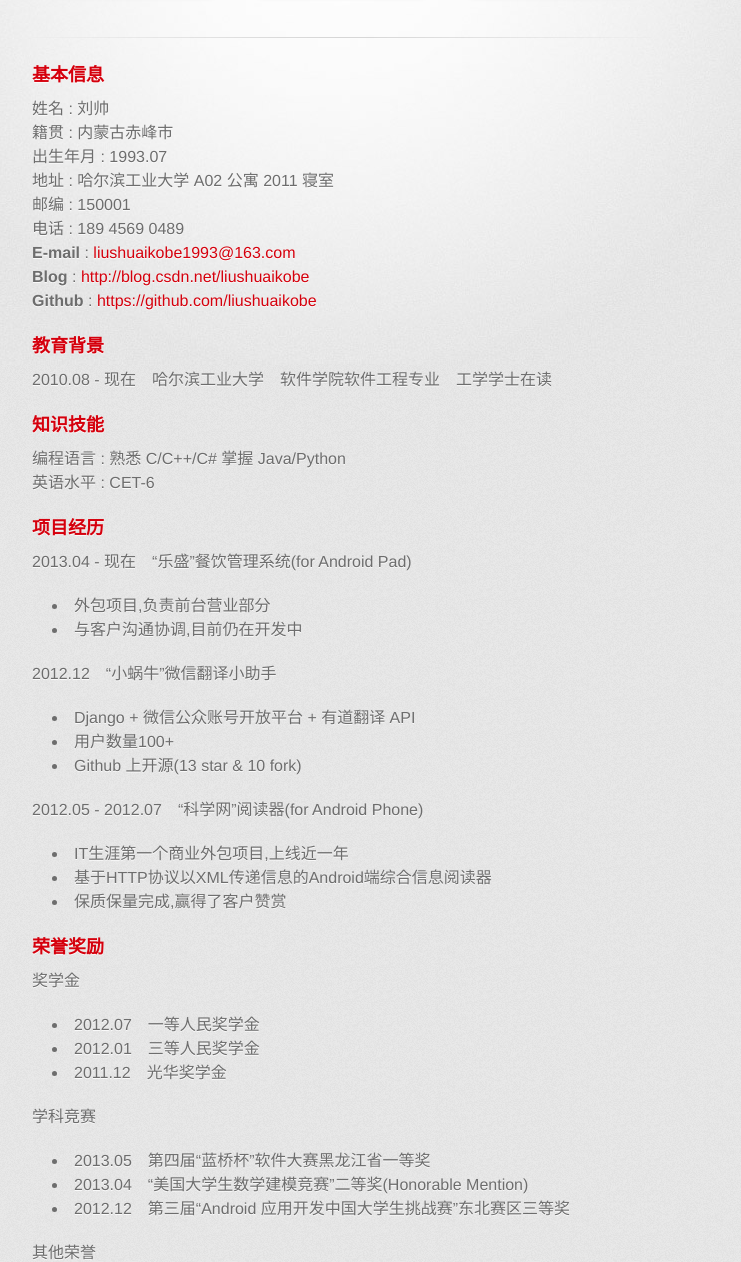
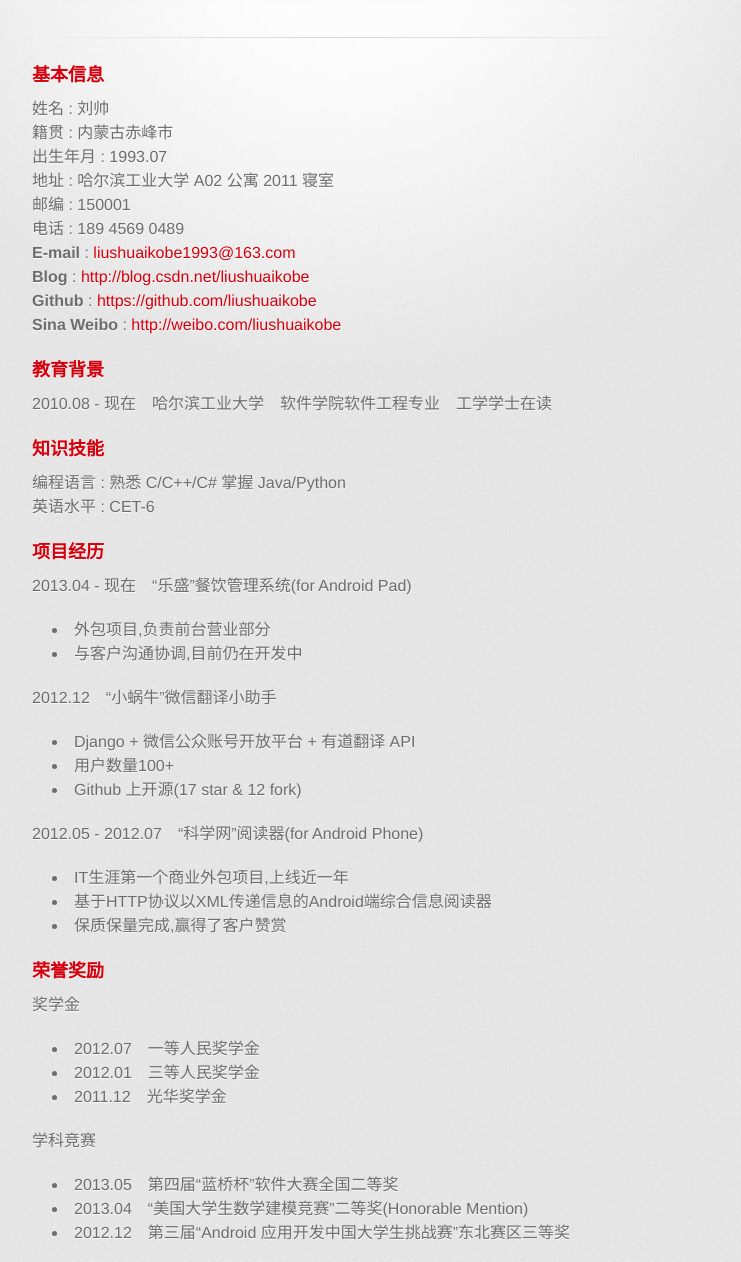
Before and after one commit to liushuaikobe/ResumeOfLiushuaikobe, a plain HTML site: page index.html in a window 1280 px wide. Shown: the part 209-1471 px from the top of the page, without its empty margins (298-1039 px from the left). Drawn offline with Linux system fonts and the light colour scheme; a web font is replaced by a local one.

Commit message:
littlesnail 17&12, lanqiao, blog

```diff
--- a/index.html
+++ b/index.html
@@ -43,7 +43,8 @@
 电话 : 189 4569 0489<br>
 <strong>E-mail</strong> : <a href="mailto:liushuaikobe1993@163.com">liushuaikobe1993@163.com</a><br>
 <strong>Blog</strong> : <a href="http://blog.csdn.net/liushuaikobe">http://blog.csdn.net/liushuaikobe</a><br>
-<strong>Github</strong> : <a href="https://github.com/liushuaikobe">https://github.com/liushuaikobe</a>
+<strong>Github</strong> : <a href="https://github.com/liushuaikobe">https://github.com/liushuaikobe</a><br>
+<strong>Sina Weibo</strong> : <a href="http://weibo.com/liushuaikobe">http://weibo.com/liushuaikobe</a>
 </p>
 
 <h3>
@@ -75,7 +76,7 @@
   <ul>
     <li>Django + 微信公众账号开放平台 + 有道翻译 API</li>
     <li>用户数量100+</li>
-    <li>Github 上开源(13 star & 10 fork)</li>
+    <li>Github 上开源(17 star & 12 fork)</li>
   </ul>
 </p>
 
@@ -103,7 +104,7 @@
 <p>
   学科竞赛
   <ul>
-    <li>2013.05　第四届“蓝桥杯”软件大赛黑龙江省一等奖</li>
+    <li>2013.05　第四届“蓝桥杯”软件大赛全国二等奖</li>
     <li>2013.04　“美国大学生数学建模竞赛”二等奖(Honorable Mention)</li>
     <li>2012.12　第三届“Android 应用开发中国大学生挑战赛”东北赛区三等奖</li>
   </ul>
@@ -140,7 +141,7 @@
 
 <p>
   自我评价 :<br>
-  不喜欢沉闷,喜欢一个相对活泼的环境,表达能力较强,对待工作认真负责,踏实肯钻研,有较强的自学能力,看到自己做的东西有很大 的成就感,学分绩排名 15/136,喜欢写 blog,在 CSDN 的 blog 访问 量 50000+,Github 粉,梦想有一天成为一个 geek
+  不喜欢沉闷,喜欢一个相对活泼的环境,表达能力较强,对待工作认真负责,踏实肯钻研,有较强的自学能力,看到自己做的东西有很大 的成就感,学分绩排名 15/136,喜欢写 blog,在 CSDN 的 blog 访问 量 55000+,Github 粉,梦想有一天成为一个 geek
 </p>
 
         </section>
```
